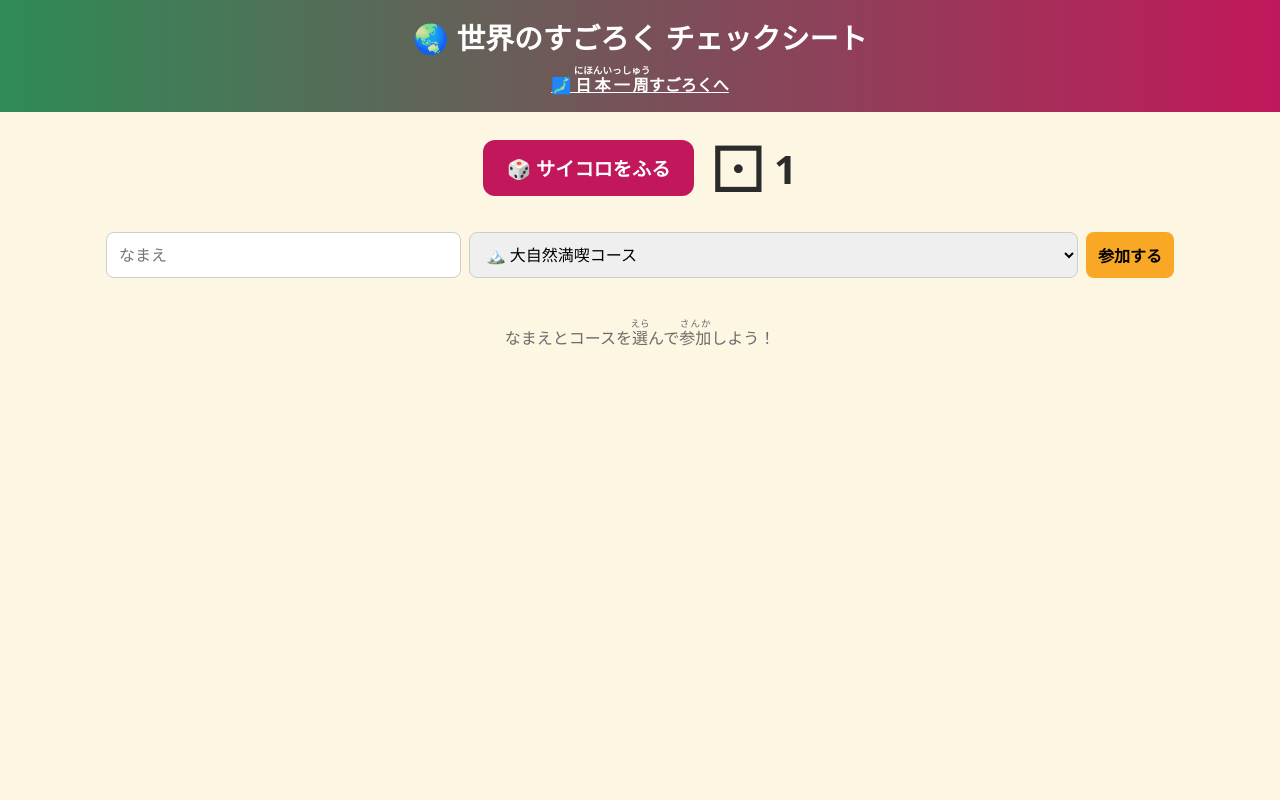
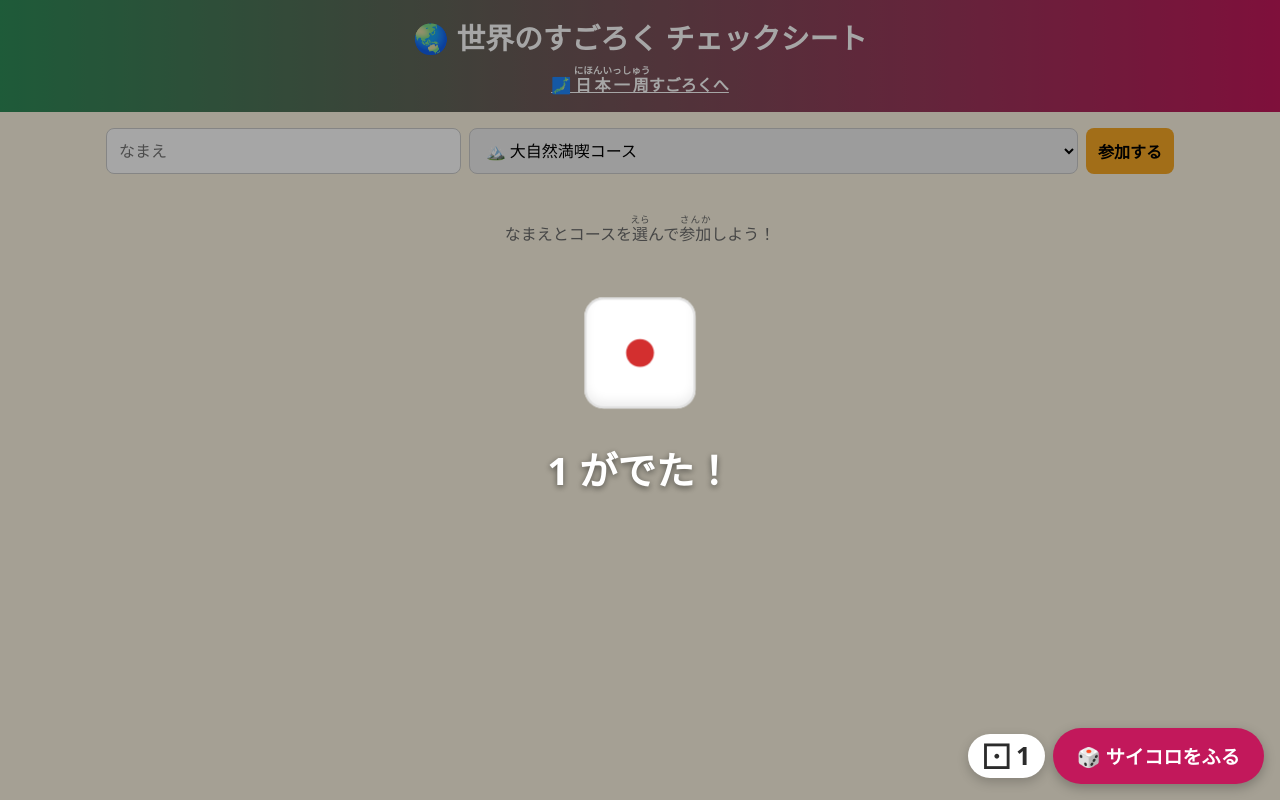
Before and after one commit to kenzo0107/sugoroku, a website built with Vite: page index.html in a window 1280 px wide. Both pictures are taken after a click on the button "🎲 サイコロをふる". Built offline with nearby package versions, Linux system fonts and the light colour scheme.

Commit message:
サイコロを右下に置き、転がって目が決まる演出にする
画面のどこにいてもすぐサイコロをふれるようにし、目が決まるまでのわくわく感を出すため。

- サイコロのボタンと出た目を画面右下に固定
- 立体のサイコロが弾みながら転がり、出た目を正面に向けて止まる演出を追加
- 転がっている間はボタンを押せないようにする
- 動きを減らす設定の端末では転がさずに結果だけを出す

Co-Authored-By: Claude Opus 5.5 <noreply@anthropic.com>

```diff
--- a/index.html
+++ b/index.html
@@ -11,10 +11,6 @@
       <a class="board-link" href="./japan.html">🗾 <ruby>日本一周<rt>にほんいっしゅう</rt></ruby>すごろくへ</a>
     </header>
     <main>
-      <section class="dice">
-        <button id="roll" type="button" class="dice-button">🎲 サイコロをふる</button>
-        <output id="dice-result" class="dice-result" aria-live="polite"></output>
-      </section>
       <form id="add-player" class="add-player">
         <input id="player-name" type="text" placeholder="なまえ" maxlength="20" required />
         <select id="player-course" required></select>
@@ -22,6 +18,14 @@
       </form>
       <section id="players" class="players"></section>
     </main>
+    <div id="dice-stage" class="dice-stage" hidden>
+      <div class="dice-mover"></div>
+      <p class="dice-caption"></p>
+    </div>
+    <div class="dice-dock">
+      <output id="dice-result" class="dice-result" aria-live="polite"></output>
+      <button id="roll" type="button" class="dice-button">🎲 サイコロをふる</button>
+    </div>
     <script type="module" src="/src/checklist.ts"></script>
   </body>
 </html>
--- a/src/checklist.ts
+++ b/src/checklist.ts
@@ -1,5 +1,6 @@
 import "./style.css";
 import { faceOf, rollDie } from "./dice";
+import { createDie, playRoll } from "./diceAnimation";
 import { BOARDS, COURSES, type Item, isBoardId, isCourseId } from "./courses";
 import { toBase, toKana, toRubyNodes } from "./ruby";
 import {
@@ -29,6 +30,9 @@ const courseSelect = $<HTMLSelectElement>("#player-course");
 const playersSection = $<HTMLElement>("#players");
 const rollButton = $<HTMLButtonElement>("#roll");
 const diceResult = $<HTMLOutputElement>("#dice-result");
+const diceStage = $<HTMLElement>("#dice-stage");
+const diceMover = $<HTMLElement>(".dice-mover");
+const diceCaption = $<HTMLElement>(".dice-caption");
 
 const el = <K extends keyof HTMLElementTagNameMap>(
   tag: K,
@@ -123,16 +127,32 @@ form.addEventListener("submit", (e) => {
   nameInput.focus();
 });
 
-rollButton.addEventListener("click", () => {
+const die = createDie();
+diceMover.append(die);
+
+let hideTimer: ReturnType<typeof setTimeout> | undefined;
+const hideStage = () => {
+  diceStage.hidden = true;
+};
+diceStage.addEventListener("click", hideStage);
+
+rollButton.addEventListener("click", async () => {
   const value = rollDie();
+  clearTimeout(hideTimer);
+  rollButton.disabled = true;
+  diceCaption.textContent = "";
+  diceStage.hidden = false;
+  try {
+    await playRoll(diceMover, die, value);
+  } finally {
+    rollButton.disabled = false;
+  }
+  diceCaption.textContent = `${value} がでた！`;
   diceResult.replaceChildren(
     el("span", { className: "dice-face" }, faceOf(value)),
     el("span", { className: "dice-number" }, String(value)),
   );
-  // 同じ目が続いても毎回アニメーションさせるため、クラスを付け直す前にリフローを挟む
-  diceResult.classList.remove("rolling");
-  void diceResult.offsetWidth;
-  diceResult.classList.add("rolling");
+  hideTimer = setTimeout(hideStage, 1500);
 });
 
 render();
--- a/src/dice.ts
+++ b/src/dice.ts
@@ -8,3 +8,35 @@ export const faceOf = (value: number): string => {
   if (face === undefined) throw new RangeError(`サイコロの目は1〜6です: ${value}`);
   return face;
 };
+
+const PIPS: Record<number, number[]> = {
+  1: [4],
+  2: [0, 8],
+  3: [0, 4, 8],
+  4: [0, 2, 6, 8],
+  5: [0, 2, 4, 6, 8],
+  6: [0, 2, 3, 5, 6, 8],
+};
+
+export const pipsOf = (value: number): number[] => {
+  const pips = PIPS[value];
+  if (pips === undefined) throw new RangeError(`サイコロの目は1〜6です: ${value}`);
+  return pips;
+};
+
+export type Rotation = { x: number; y: number; z: number };
+
+const FRONT_FACING: Record<number, Rotation> = {
+  1: { x: 0, y: 0, z: 0 },
+  2: { x: -90, y: 0, z: 0 },
+  3: { x: 0, y: -90, z: 0 },
+  4: { x: 0, y: 90, z: 0 },
+  5: { x: 90, y: 0, z: 0 },
+  6: { x: 0, y: 180, z: 0 },
+};
+
+export const landingRotationOf = (value: number, turns = { x: 3, y: 2, z: 1 }): Rotation => {
+  const base = FRONT_FACING[value];
+  if (base === undefined) throw new RangeError(`サイコロの目は1〜6です: ${value}`);
+  return { x: base.x + turns.x * 360, y: base.y + turns.y * 360, z: base.z + turns.z * 360 };
+};
--- /dev/null
+++ b/src/diceAnimation.ts
@@ -0,0 +1,69 @@
+import { landingRotationOf, pipsOf } from "./dice";
+
+const FACE_TRANSFORMS: Record<number, string> = {
+  1: "rotateY(0deg)",
+  2: "rotateX(90deg)",
+  3: "rotateY(90deg)",
+  4: "rotateY(-90deg)",
+  5: "rotateX(-90deg)",
+  6: "rotateY(180deg)",
+};
+
+const DURATION_MS = 1800;
+
+export const createDie = (): HTMLElement => {
+  const die = document.createElement("div");
+  die.className = "die";
+  for (let value = 1; value <= 6; value++) {
+    const face = document.createElement("div");
+    face.className = `die-face die-face-${value}`;
+    face.style.transform = `${FACE_TRANSFORMS[value]} translateZ(var(--half))`;
+    const pips = new Set(pipsOf(value));
+    for (let cell = 0; cell < 9; cell++) {
+      const slot = document.createElement("span");
+      if (pips.has(cell)) slot.className = "pip";
+      face.append(slot);
+    }
+    die.append(face);
+  }
+  return die;
+};
+
+const prefersReducedMotion = (): boolean =>
+  typeof matchMedia === "function" && matchMedia("(prefers-reduced-motion: reduce)").matches;
+
+const bounce = (x: number, y: number, offset: number, easing: string): Keyframe => ({
+  transform: `translate(${x}vw, ${y}vh)`,
+  offset,
+  easing,
+});
+
+export const playRoll = async (mover: HTMLElement, die: HTMLElement, value: number): Promise<void> => {
+  const { x, y, z } = landingRotationOf(value);
+  const landing = `rotateX(${x}deg) rotateY(${y}deg) rotateZ(${z}deg)`;
+  // jsdom には Web Animations API がなく、動きを減らす設定の人には転がす演出が負担になるため、結果だけを即座に見せる
+  if (typeof die.animate !== "function" || prefersReducedMotion()) {
+    die.style.transform = landing;
+    return;
+  }
+  const up = "ease-out";
+  const down = "ease-in";
+  const moving = mover.animate(
+    [
+      bounce(40, 30, 0, up),
+      bounce(30, -18, 0.18, down),
+      bounce(20, 0, 0.36, up),
+      bounce(12, -10, 0.5, down),
+      bounce(6, 0, 0.63, up),
+      bounce(3, -4, 0.73, down),
+      bounce(1, 0, 0.83, "ease-out"),
+      bounce(0, 0, 1, "linear"),
+    ],
+    { duration: DURATION_MS, fill: "forwards" },
+  );
+  const tumbling = die.animate(
+    [{ transform: "rotateX(0deg) rotateY(0deg) rotateZ(0deg)" }, { transform: landing }],
+    { duration: DURATION_MS, easing: "cubic-bezier(0.15, 0.6, 0.3, 1)", fill: "forwards" },
+  );
+  await Promise.all([moving.finished, tumbling.finished]);
+};
--- a/src/style.css
+++ b/src/style.css
@@ -52,7 +52,7 @@ body {
 main {
   max-width: 1100px;
   margin: 0 auto;
-  padding: 16px;
+  padding: 16px 16px 104px;
 }
 
 .add-player {
@@ -211,13 +211,14 @@ rt {
   cursor: pointer;
 }
 
-.dice {
+.dice-dock {
+  position: fixed;
+  right: 16px;
+  bottom: 16px;
+  z-index: 20;
   display: flex;
   align-items: center;
-  justify-content: center;
-  gap: 16px;
-  margin-bottom: 24px;
-  min-height: 80px;
+  gap: 8px;
 }
 
 .dice-button {
@@ -226,45 +227,99 @@ rt {
   font-weight: bold;
   padding: 14px 24px;
   border: none;
-  border-radius: 12px;
+  border-radius: 999px;
   background: var(--show);
   color: #fff;
   cursor: pointer;
+  box-shadow: 0 4px 12px rgb(0 0 0 / 0.25);
 }
 
-.dice-result {
+.dice-button:disabled {
+  opacity: 0.6;
+  cursor: wait;
+}
+
+.dice-result:not(:empty) {
   display: flex;
   align-items: center;
-  gap: 8px;
+  gap: 4px;
+  padding: 4px 14px;
+  border-radius: 999px;
+  background: var(--card);
+  box-shadow: 0 4px 12px rgb(0 0 0 / 0.2);
 }
 
 .dice-face {
-  font-size: 4rem;
+  font-size: 2.2rem;
   line-height: 1;
 }
 
 .dice-number {
-  font-size: 2.5rem;
+  font-size: 1.6rem;
   font-weight: bold;
 }
 
-.dice-result.rolling {
-  animation: roll 0.5s ease-out;
+.dice-stage {
+  position: fixed;
+  inset: 0;
+  z-index: 10;
+  display: flex;
+  flex-direction: column;
+  align-items: center;
+  justify-content: center;
+  gap: 32px;
+  background: rgb(0 0 0 / 0.35);
+  perspective: 800px;
+  overflow: hidden;
 }
 
-@keyframes roll {
-  0% {
-    transform: rotate(-360deg) scale(0.3);
-    opacity: 0;
-  }
-  100% {
-    transform: rotate(0) scale(1);
-    opacity: 1;
-  }
+.dice-stage[hidden] {
+  display: none;
 }
 
-@media (prefers-reduced-motion: reduce) {
-  .dice-result.rolling {
-    animation: none;
-  }
+.dice-mover {
+  transform-style: preserve-3d;
 }
+
+.die {
+  --size: 104px;
+  --half: 52px;
+  position: relative;
+  width: var(--size);
+  height: var(--size);
+  transform-style: preserve-3d;
+}
+
+.die-face {
+  position: absolute;
+  inset: 0;
+  display: grid;
+  grid-template: repeat(3, 1fr) / repeat(3, 1fr);
+  padding: 12px;
+  border-radius: 18px;
+  background: #fff;
+  box-shadow: inset 0 0 0 2px #e0e0e0, inset 0 -6px 10px rgb(0 0 0 / 0.08);
+  backface-visibility: hidden;
+}
+
+.pip {
+  place-self: center;
+  width: 70%;
+  aspect-ratio: 1;
+  border-radius: 50%;
+  background: #2b2b2b;
+}
+
+.die-face-1 .pip {
+  width: 100%;
+  background: #d32f2f;
+}
+
+.dice-caption {
+  margin: 0;
+  min-height: 1.2em;
+  color: #fff;
+  font-size: 2.4rem;
+  font-weight: bold;
+  text-shadow: 0 2px 6px rgb(0 0 0 / 0.5);
+}
```
Also changed, not shown: japan.html (+8 -4 lines), src/checklist.test.ts (+4 -1 lines), src/dice.test.ts (+20 -1 lines).
